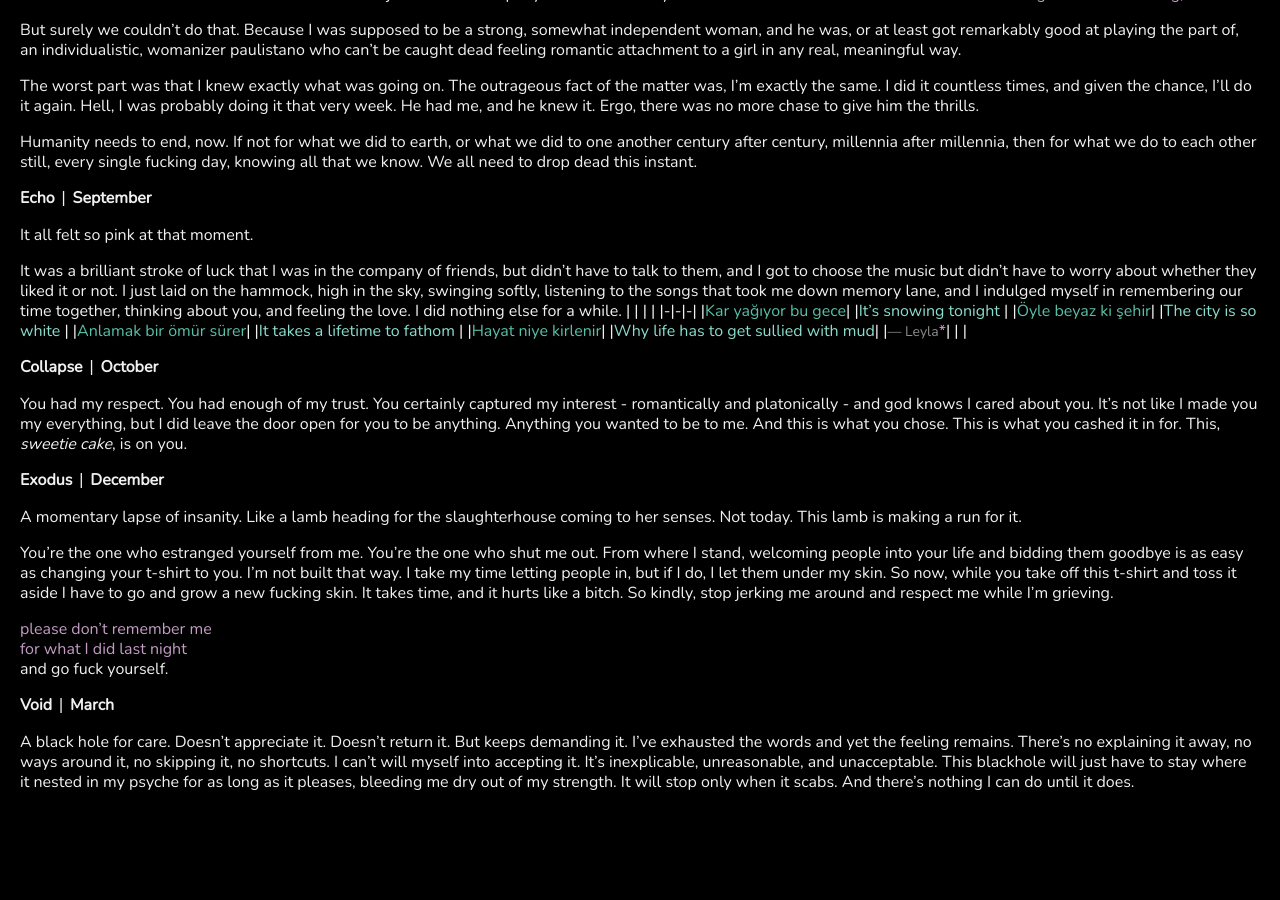
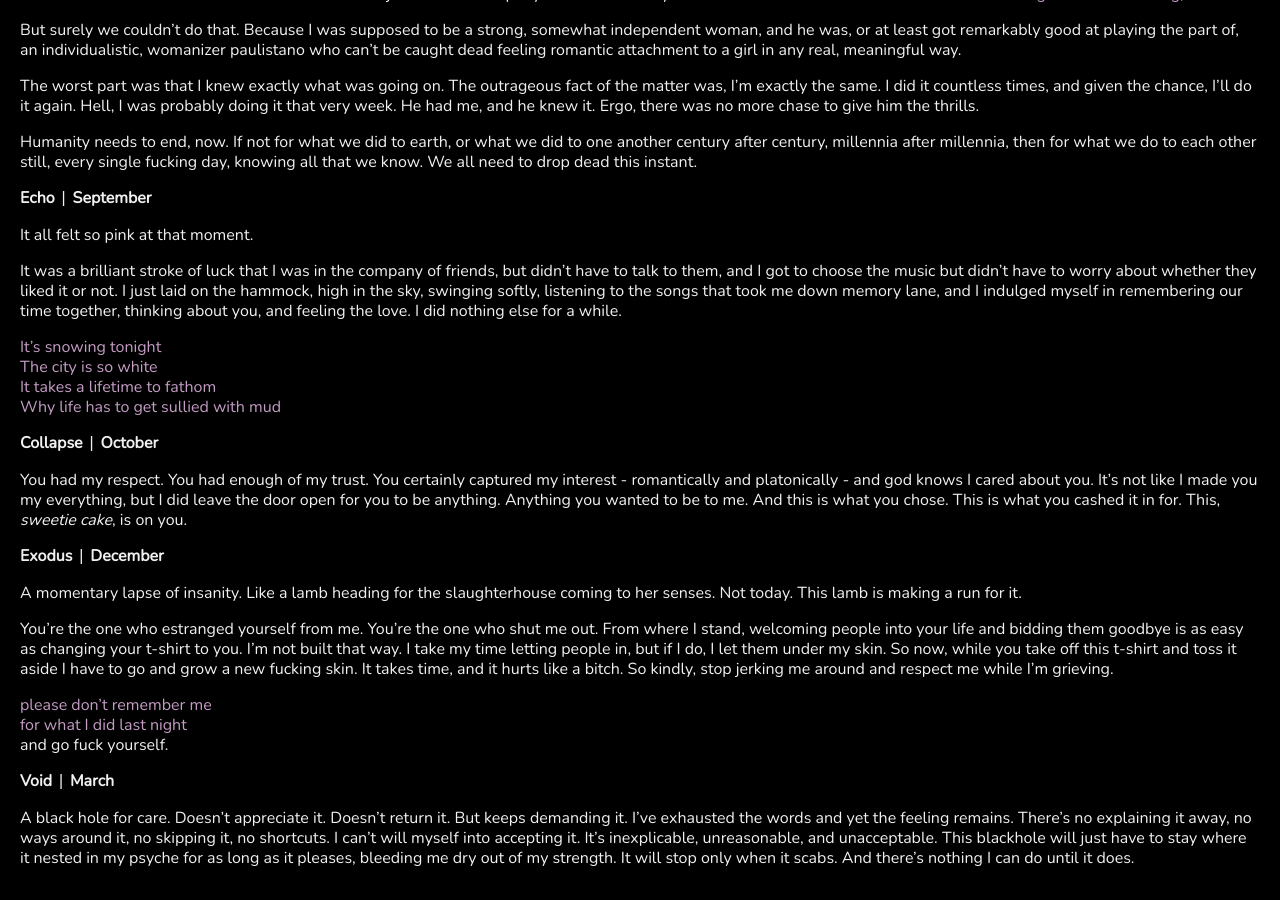
Before and after one commit to olivecarambola/logbook, a Jekyll site: the page built from _posts/2022-06-16-onefullcycle.md, in a window 1280 px wide and 900 px high, scrolled down 1181 px. Built offline with Jekyll 4.4.1, drawn with Linux system fonts in a browser that asks for light colours; some web fonts are replaced; before the commit the page ends 2009 px from its top, so only the background shows below that.

Commit message:
Update 2022-06-16-onefullcycle.md

```diff
--- a/_posts/2022-06-16-onefullcycle.md
+++ b/_posts/2022-06-16-onefullcycle.md
@@ -51,13 +51,11 @@ Humanity needs to end, now. If not for what we did to earth, or what we did to o
 It all felt so pink at that moment.
 
 It was a brilliant stroke of luck that I was in the company of friends, but didn't have to talk to them, and I got to choose the music but didn't have to worry about whether they liked it or not. I just laid on the hammock, high in the sky, swinging softly, listening to the songs that took me down memory lane, and I indulged myself in remembering our time together, thinking about you, and feeling the love. I did nothing else for a while.
-| | | |
-|-|-|-|
-|<span class="text-body-qtdark">Kar yağıyor bu gece</span>| |<span class="text-body-quote">It's snowing tonight  </span>|
-|<span class="text-body-qtdark">Öyle beyaz ki şehir</span>| |<span class="text-body-quote">The city is so white  </span>|
-|<span class="text-body-qtdark">Anlamak bir ömür sürer</span>| |<span class="text-body-quote">It takes a lifetime to fathom  </span>|
-|<span class="text-body-qtdark">Hayat niye kirlenir</span>| |<span class="text-body-quote">Why life has to get sullied with mud</span>|
-|<span class="text-body-credit">— Leyla</span><span class="annotated" data-note="By Ezginin Günlüğü, from the album ''Aşk Yüzünden'', 1998.">*</span>| | |
+
+<span class="annotated" data-note="[Kar yağıyor bu gece / Öyle beyaz ki şehir / Anlamak bir ömür sürer / Hayat niye kirlenir] ''Leyla'' by Ezginin Günlüğü, from the album ''Aşk Yüzünden'', 1998.">It's snowing tonight
+The city is so white
+It takes a lifetime to fathom
+Why life has to get sullied with mud</span>
 
 **Collapse** `|` **October**
 
```
